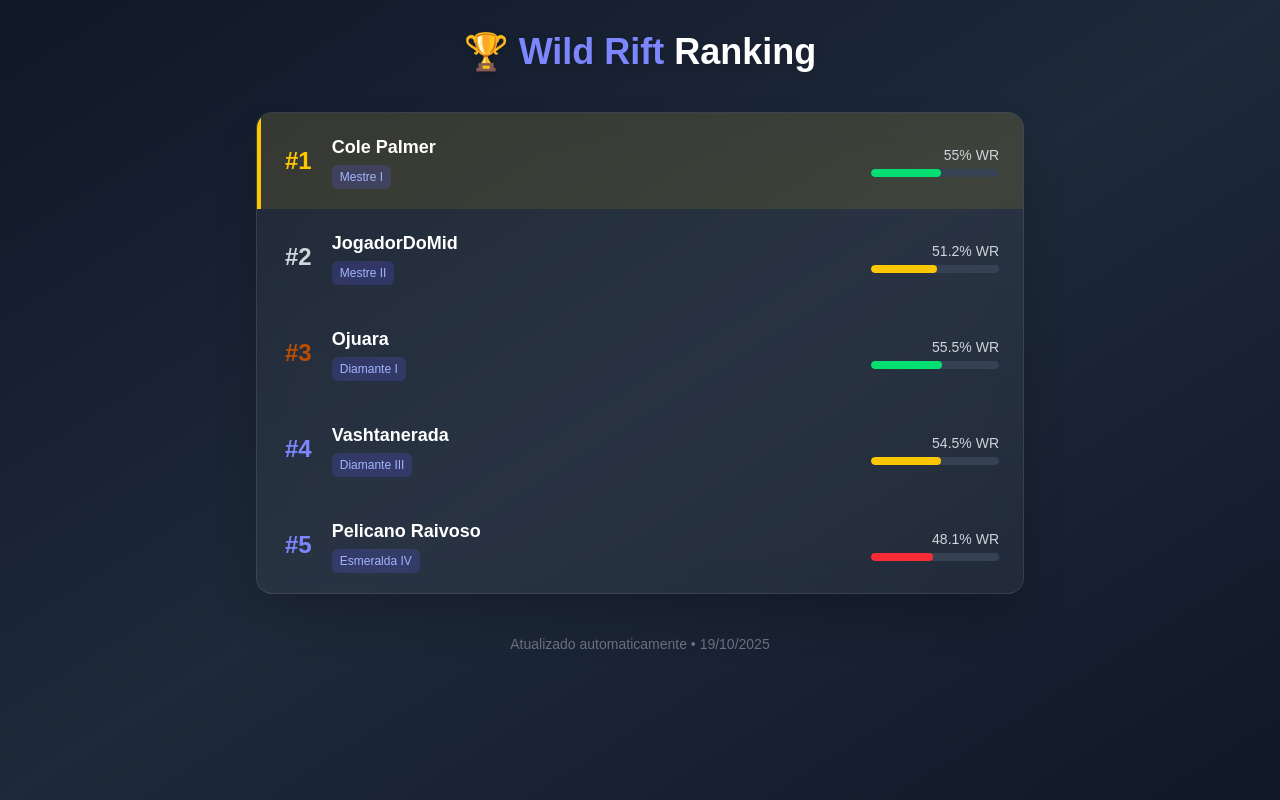
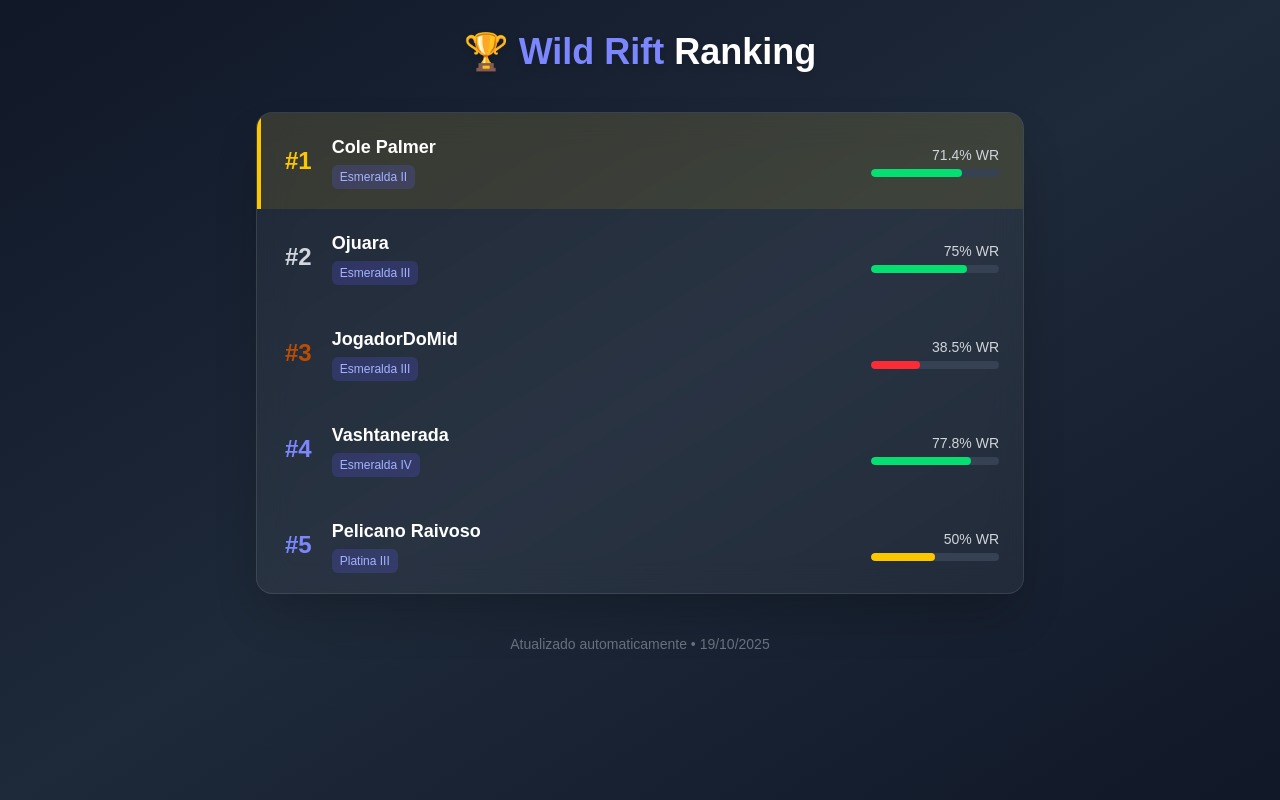
Before and after one commit to isisnaldojoao/ranking-wr, a Next.js app: page / in a window 1280 px wide. Built offline with nearby package versions, Linux system fonts and the light colour scheme.

Commit message:
atualizacao nova season

```diff
--- a/src/app/page.tsx
+++ b/src/app/page.tsx
@@ -2,11 +2,11 @@
 
 export default function Home() {
   const ranking = [
-    { id: 1, name: "cole palmer", rank: "Mestre I", winRate: 55 },
-    { id: 2, name: "JogadorDoMid", rank: "Mestre II", winRate: 51.2 },
-    { id: 3, name: "Ojuara", rank: "Diamante I", winRate: 55.5 },
-    { id: 4, name: "Vashtanerada", rank: "Diamante III", winRate: 54.5 },
-    { id: 5, name: "pelicano raivoso", rank: "Esmeralda IV", winRate: 48.1 },
+    { id: 1, name: "cole palmer", rank: "Esmeralda II", winRate: 71.4 },
+    { id: 2, name: "Ojuara", rank: "Esmeralda III", winRate: 75 },
+    { id: 3, name: "JogadorDoMid", rank: "Esmeralda III", winRate: 38.5 },
+    { id: 4, name: "Vashtanerada", rank: "Esmeralda IV", winRate: 77.8 },
+    { id: 5, name: "pelicano raivoso", rank: "Platina III", winRate: 50 },
   ];
 
   return (
```
